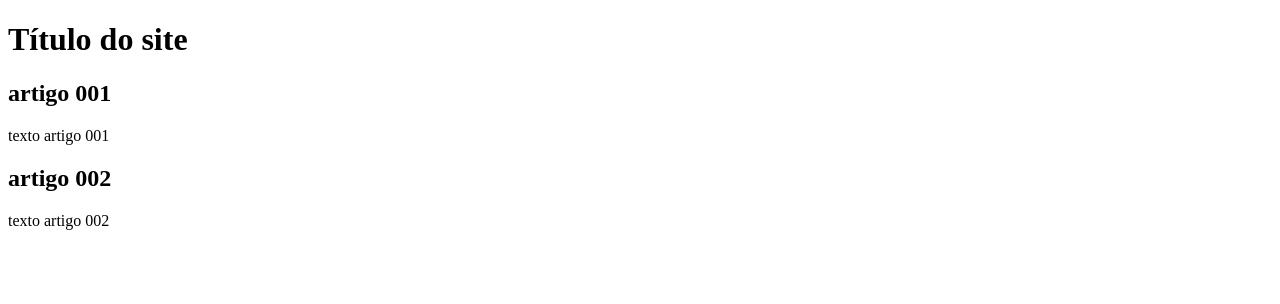
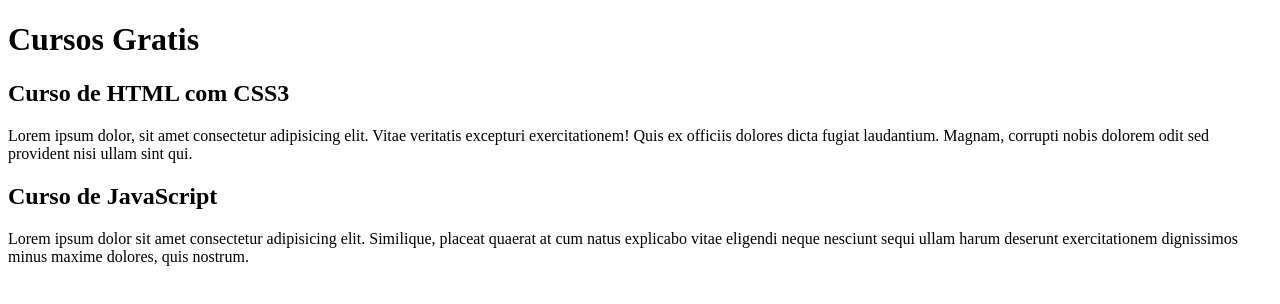
Before and after one commit to emanuelgyn/Projeto-site, a plain HTML site: page index.html in a window 1280 px wide. Drawn offline with Linux system fonts and the light colour scheme.

Commit message:
criando conteúdo

```diff
--- a/index.html
+++ b/index.html
@@ -8,15 +8,15 @@
 <body>
     <main>
         <header>
-            <h1>Título do site</h1>
+            <h1>Cursos Gratis</h1>
         </header>
         <article>
-            <h2>artigo 001</h2>
-            <p>texto artigo 001</p>
+            <h2>Curso de HTML com CSS3</h2>
+            <p>Lorem ipsum dolor, sit amet consectetur adipisicing elit. Vitae veritatis excepturi exercitationem! Quis ex officiis dolores dicta fugiat laudantium. Magnam, corrupti nobis dolorem odit sed provident nisi ullam sint qui.</p>
         </article>
         <article>
-            <h2>artigo 002</h2>
-            <p>texto artigo 002</p>
+            <h2>Curso de JavaScript</h2>
+            <p>Lorem ipsum dolor sit amet consectetur adipisicing elit. Similique, placeat quaerat at cum natus explicabo vitae eligendi neque nesciunt sequi ullam harum deserunt exercitationem dignissimos minus maxime dolores, quis nostrum.</p>
         </article>
     </main>
 </body>
```
